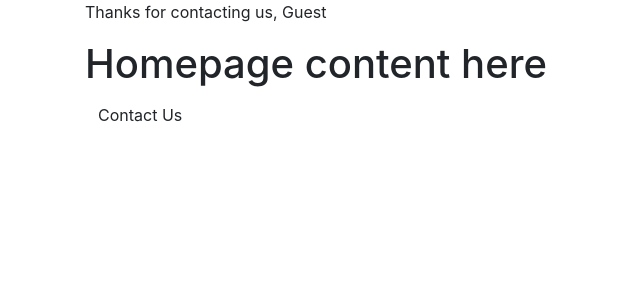
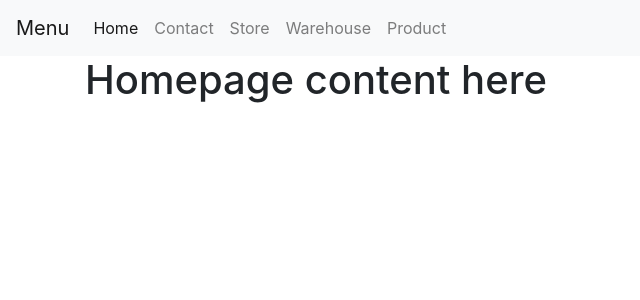
Before and after one commit to celestialbunny/10_inventory_management, a Python web app: template templates/index.html in a window 1280 px wide. Shown: the top 300 px of the page, without its empty margins (0-640 px from the left). Run offline with Jinja, Linux system fonts and the light colour scheme; the template is opened without the code that fills it, so the values that code supplies are empty.

Commit message:
updated the navbar, and also functionality of warehouse

```diff
--- a/templates/_layout.html
+++ b/templates/_layout.html
@@ -10,6 +10,22 @@
 </head>
 
 <body>
+	<nav class="navbar navbar-expand-lg navbar-light bg-light">
+		<a class="navbar-brand" href="#">Menu</a>
+		<button class="navbar-toggler" type="button" data-toggle="collapse" data-target="#navbarNavAltMarkup" aria-controls="navbarNavAltMarkup"
+		 aria-expanded="false" aria-label="Toggle navigation">
+			<span class="navbar-toggler-icon"></span>
+		</button>
+		<div class="collapse navbar-collapse" id="navbarNavAltMarkup">
+			<div class="navbar-nav">
+				<a class="nav-item nav-link active" href="/">Home <span class="sr-only">(current)</span></a>
+				<a class="nav-item nav-link" href="/contact">Contact</a>
+				<a class="nav-item nav-link" href="/store">Store</a>
+				<a class="nav-item nav-link" href="/warehouse">Warehouse</a>
+				<a class="nav-item nav-link" href="/product">Product</a>
+			</div>
+		</div>
+	</nav>
 	<div class="container">
 		{% block content %}
 		{% endblock %}
--- /dev/null
+++ b/templates/contact.html
@@ -0,0 +1,4 @@
+{% extends "_layout.html" %}
+{% block content %}
+<h1>Contact content here</h1>
+{% endblock %}
--- a/templates/index.html
+++ b/templates/index.html
@@ -1,10 +1,9 @@
 {% extends "_layout.html" %}
 {% block content %}
-{% if first_name %}
+<!-- {% if first_name %}
 	<p>Thanks for contacting us, {{first_name}}</p>
 {% else %}
 	<p>Thanks for contacting us, Guest</p>
-{% endif %}
+{% endif %} -->
 <h1>Homepage content here</h1>
-<a href="{{ url_for('contact') }}" class="btn">Contact Us</a>
 {% endblock %}
```
Also changed, not shown: requirements.txt (+186 -2 lines), server.py (+11 -5 lines), templates/warehouse.html (+10 -8 lines).
